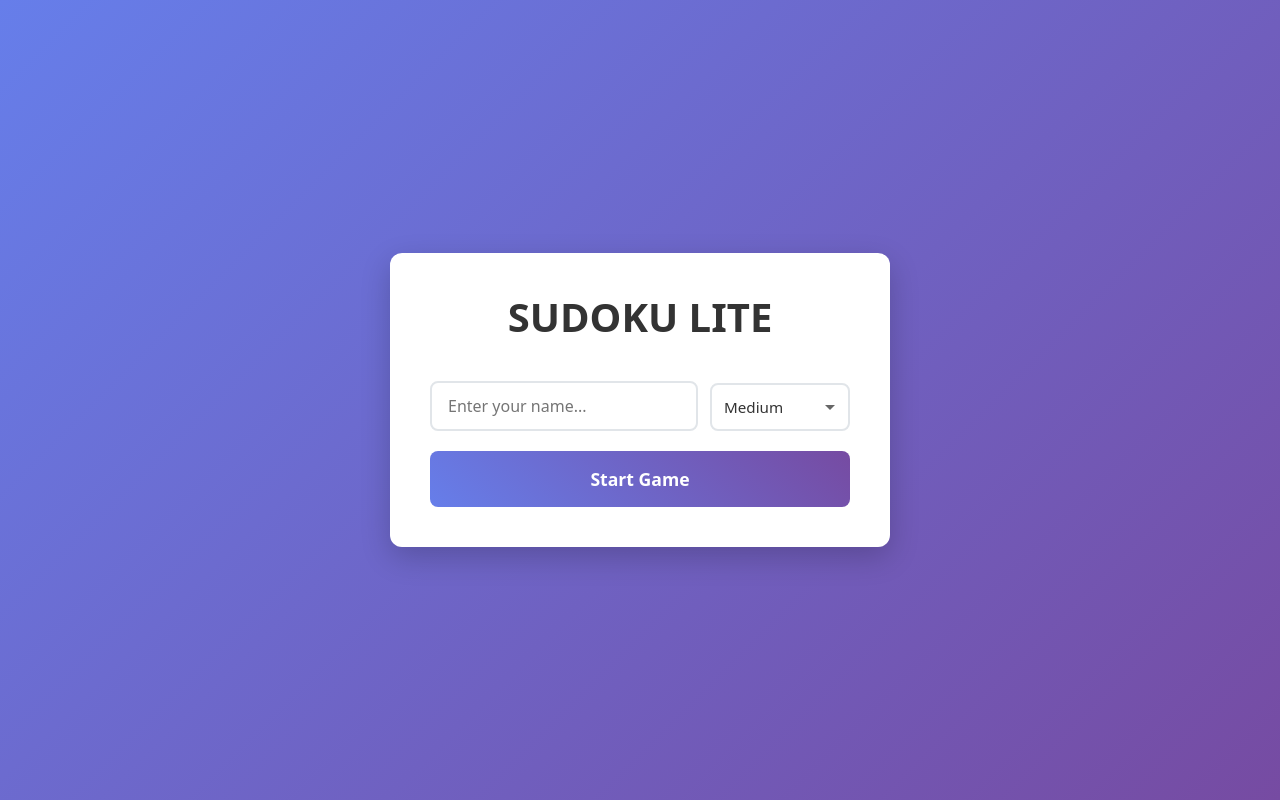
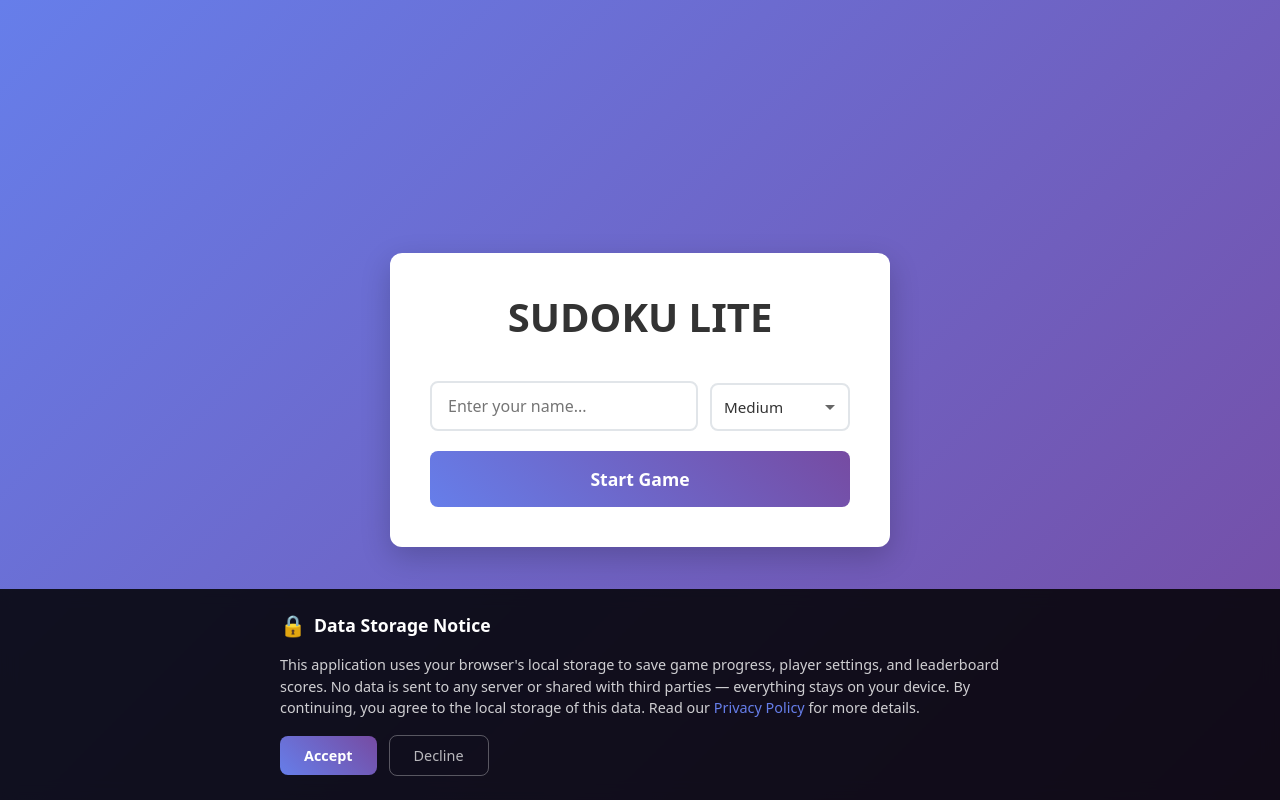
Before and after one commit to AcceleratorMX/sudoku-lite, a React (Vite) app: page / in a window 1280 px wide. Built offline with nearby package versions, Linux system fonts and the light colour scheme.

Commit message:
feat: add cookie consent banner

```diff
--- a/src/App.jsx
+++ b/src/App.jsx
@@ -1,10 +1,12 @@
 import { App as styles } from "./css";
 import AppRouter from "./routes/AppRouter";
+import { CookieConsent } from "./components";
 
 function App() {
   return (
     <div className={styles.app}>
       <AppRouter />
+      <CookieConsent />
     </div>
   );
 }
--- /dev/null
+++ b/src/components/common/CookieConsent.jsx
@@ -0,0 +1,89 @@
+import { useState, useEffect } from "react";
+import { CookieConsent as styles } from "../../css";
+
+const CONSENT_KEY = "sudoku-cookie-consent";
+
+/**
+ * CookieConsent Component
+ *
+ * Displays a consent banner informing users about local data storage.
+ * Compliant with data protection principles and Ukrainian Law No. 2297-VI
+ * "On Personal Data Protection".
+ *
+ * This application does not use HTTP cookies — only localStorage for
+ * saving game progress, settings, and leaderboard scores.
+ *
+ * @returns {JSX.Element|null} The consent banner or null if already accepted/declined
+ */
+const CookieConsent = () => {
+  const [visible, setVisible] = useState(false);
+
+  useEffect(() => {
+    const consent = localStorage.getItem(CONSENT_KEY);
+    if (!consent) {
+      setVisible(true);
+    }
+  }, []);
+
+  const handleAccept = () => {
+    localStorage.setItem(CONSENT_KEY, "accepted");
+    setVisible(false);
+  };
+
+  const handleDecline = () => {
+    localStorage.setItem(CONSENT_KEY, "declined");
+    setVisible(false);
+  };
+
+  if (!visible) return null;
+
+  return (
+    <div
+      className={styles.overlay}
+      id="cookie-consent-banner"
+      role="dialog"
+      aria-label="Data storage consent"
+    >
+      <div className={styles.container}>
+        <h3 className={styles.title}>
+          <span className={styles.icon}>🔒</span>
+          Data Storage Notice
+        </h3>
+        <p className={styles.text}>
+          This application uses your browser&apos;s local storage to save game
+          progress, player settings, and leaderboard scores. No data is sent to
+          any server or shared with third parties — everything stays on your
+          device. By continuing, you agree to the local storage of this data.
+          Read our{" "}
+          <a
+            href="https://github.com/AcceleratorMX/sudoku-lite/blob/main/PRIVACY_POLICY.md"
+            target="_blank"
+            rel="noopener noreferrer"
+            className={styles.link}
+          >
+            Privacy Policy
+          </a>{" "}
+          for more details.
+        </p>
+        <div className={styles.actions}>
+          <button
+            className={styles.acceptBtn}
+            onClick={handleAccept}
+            id="cookie-accept-btn"
+          >
+            Accept
+          </button>
+          <button
+            className={styles.declineBtn}
+            onClick={handleDecline}
+            id="cookie-decline-btn"
+          >
+            Decline
+          </button>
+        </div>
+      </div>
+    </div>
+  );
+};
+
+export default CookieConsent;
--- a/src/components/index.jsx
+++ b/src/components/index.jsx
@@ -1,6 +1,7 @@
 // Common components
 export { default as Button } from './common/Button';
 export { default as Portal } from './common/Portal';
+export { default as CookieConsent } from './common/CookieConsent';
 
 // Form components
 export { default as Difficulty } from './forms/Difficulty';
--- /dev/null
+++ b/src/css/components/common/CookieConsent.module.css
@@ -0,0 +1,124 @@
+.overlay {
+  position: fixed;
+  bottom: 0;
+  left: 0;
+  right: 0;
+  z-index: 9999;
+  background: rgba(0, 0, 0, 0.85);
+  backdrop-filter: blur(8px);
+  padding: 24px;
+  animation: slideUp 0.4s ease-out;
+}
+
+.container {
+  max-width: 720px;
+  margin: 0 auto;
+  display: flex;
+  flex-direction: column;
+  gap: 16px;
+}
+
+.title {
+  font-size: 1.1rem;
+  font-weight: 600;
+  color: #ffffff;
+  margin: 0;
+  display: flex;
+  align-items: center;
+  gap: 8px;
+}
+
+.icon {
+  font-size: 1.3rem;
+}
+
+.text {
+  font-size: 0.9rem;
+  color: rgba(255, 255, 255, 0.8);
+  line-height: 1.5;
+  margin: 0;
+}
+
+.link {
+  color: var(--primary-color, #667eea);
+  text-decoration: underline;
+  cursor: pointer;
+  transition: color 0.2s ease;
+}
+
+.link:hover {
+  color: #8fa4ff;
+}
+
+.actions {
+  display: flex;
+  gap: 12px;
+  align-items: center;
+  flex-wrap: wrap;
+}
+
+.acceptBtn {
+  padding: 10px 24px;
+  border: none;
+  border-radius: var(--radius-medium, 8px);
+  background: linear-gradient(
+    45deg,
+    var(--primary-color, #667eea),
+    var(--primary-dark, #764ba2)
+  );
+  color: #ffffff;
+  font-weight: 600;
+  font-size: 0.9rem;
+  cursor: pointer;
+  transition: all 0.2s ease;
+  font-family: inherit;
+}
+
+.acceptBtn:hover {
+  transform: translateY(-1px);
+  box-shadow: 0 4px 15px rgba(102, 126, 234, 0.4);
+}
+
+.declineBtn {
+  padding: 10px 24px;
+  border: 1px solid rgba(255, 255, 255, 0.3);
+  border-radius: var(--radius-medium, 8px);
+  background: transparent;
+  color: rgba(255, 255, 255, 0.7);
+  font-weight: 500;
+  font-size: 0.9rem;
+  cursor: pointer;
+  transition: all 0.2s ease;
+  font-family: inherit;
+}
+
+.declineBtn:hover {
+  border-color: rgba(255, 255, 255, 0.6);
+  color: #ffffff;
+}
+
+@keyframes slideUp {
+  from {
+    transform: translateY(100%);
+    opacity: 0;
+  }
+  to {
+    transform: translateY(0);
+    opacity: 1;
+  }
+}
+
+@media (max-width: 480px) {
+  .overlay {
+    padding: 16px;
+  }
+
+  .actions {
+    flex-direction: column;
+  }
+
+  .acceptBtn,
+  .declineBtn {
+    width: 100%;
+  }
+}
--- a/src/css/index.js
+++ b/src/css/index.js
@@ -5,6 +5,7 @@ import ScoresPageStyles from "./pages/Scores.module.css";
 
 // Common components
 import ButtonStyles from "./components/common/Button.module.css";
+import CookieConsentStyles from "./components/common/CookieConsent.module.css";
 
 // Form components
 import DifficultyStyles from "./components/forms/Difficulty.module.css";
@@ -31,6 +32,7 @@ export const pages = {
 export const components = {
   common: {
     Button: ButtonStyles,
+    CookieConsent: CookieConsentStyles,
   },
   forms: {
     Difficulty: DifficultyStyles,
@@ -48,7 +50,7 @@ export const components = {
   },
 };
 
-export const { Button } = components.common;
+export const { Button, CookieConsent } = components.common;
 
 export const { Difficulty, StartForm } = components.forms;
 
```
